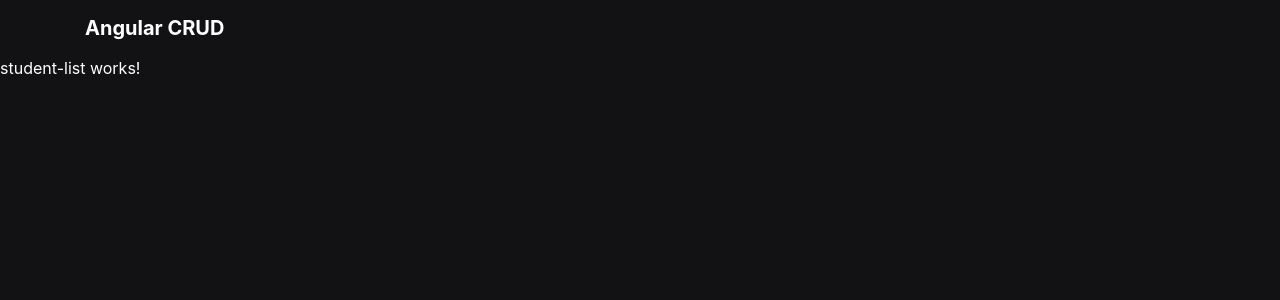
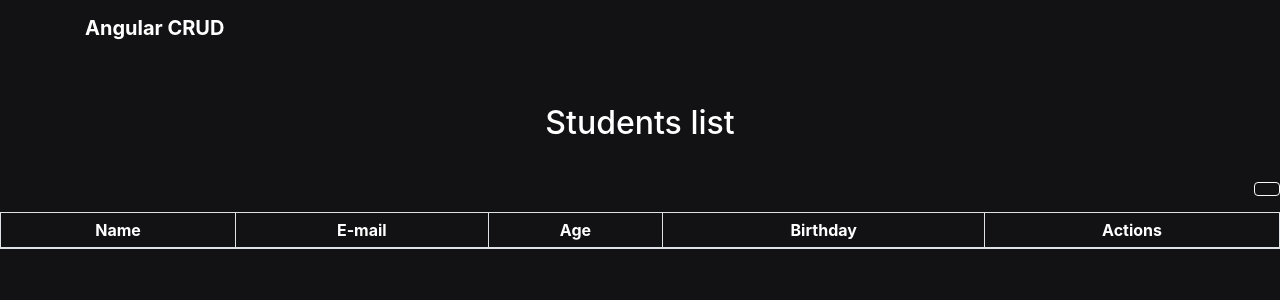
Before and after one commit to Maabia/angular-crud, an Angular app: page /students in a window 1280 px wide. Shown: the top 300 px of the page. Built offline with nearby package versions, Linux system fonts and the light colour scheme.

Commit message:
concluído HTML do componente studentList

```diff
--- a/src/app/features/students/student-list/student-list.component.html
+++ b/src/app/features/students/student-list/student-list.component.html
@@ -1 +1,43 @@
-<p>student-list works!</p>
+<h2 class="mb-4 mt-5 text-center">Students list</h2>
+
+<div class="d-flex">
+    <a routerLink="/students/new" class="btn btn-outline-light ml-auto my-3">
+        <i class="fas fa-user-plus"></i>
+    </a>
+</div>
+
+<div class="table-responsive">
+    <table class="table table-sm table-bordered table-hover">
+        <thead>
+            <tr>
+                <th>Name</th>
+                <th>E-mail</th>
+                <th>Age</th>
+                <th>Birthday</th>
+                <th>Actions</th>
+            </tr>
+        </thead>
+        <!--
+        <tbody>
+            <tr *ngIf="!students.length">
+                <td colspan="5">No records found</td>
+            </tr>
+
+            <tr *ngFor="let student of students">
+                <td>{{student.name}}</td>
+                <td>{{student.email}}</td>
+                <td>{{student.birthday | age}}</td>
+                <td>{{student.birthday | date:'dd/MM/yyy'}}</td>
+                <td>
+                    <a [routerLink]="['/students', student.id]" class="btn btn-sm btn-outline-warning mx-1">
+                        <i class="fa fa-fw fa-pencil-alt"></i>
+                    </a>
+                    <button type="button" class="btn btn-sm btn-outline-danger mx-1" (click)="onDelete(student.id)">
+                        <i class="fa fa-fw fa-trash-alt"></i>
+                    </button>
+                </td>
+            </tr>
+        </tbody>
+        -->
+    </table>
+</div>
```
